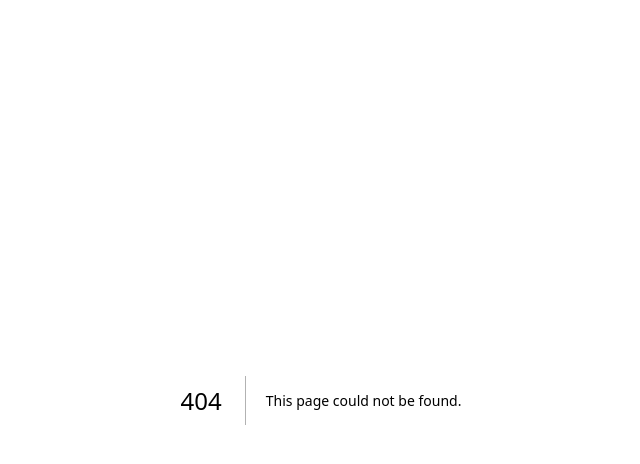
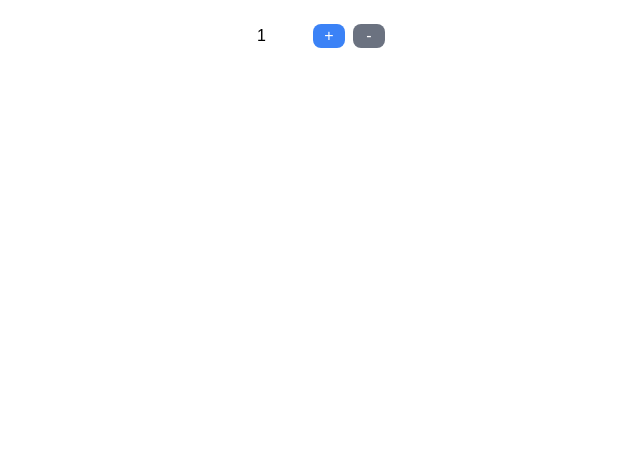
Before and after one commit to parampatani04/cprg306-assignments, a Next.js app: page /week-4 in a window 1280 px wide. Before the commit this address had no page. Shown: the top 464 px of the page, without its empty margins (319-959 px from the left). Built offline with nearby package versions, Linux system fonts and the light colour scheme.

Commit message:
Week 4 complete

```diff
--- a/app/page.js
+++ b/app/page.js
@@ -7,6 +7,8 @@ function Page () {
   <h1>CPRG 306: Web Development 2 - Assignments</h1>
   <Link href='./week-2'>Week-2</Link><br/>
   <Link href='./week-3'>Week-3</Link><br/>
+  <Link href='./week-4'>Week-4</Link><br/>
+
   </div>
   );
 }
--- /dev/null
+++ b/app/week-4/new-item.js
@@ -0,0 +1,25 @@
+"use client"
+
+import React, { useState } from 'react';
+
+function NewItem() {
+    const [quantity, setQuantity] = useState(1);
+
+    const increment = () => setQuantity(quantity + 1);
+
+    const decrement = () => setQuantity(quantity - 1);
+
+    return(
+        <div className="flex justify-center">
+        <div className="flex justify-between p-2 m-4 bg-white text-white w-36">
+            <p className="text-black">{quantity}</p>
+            <div className="flex gap-2">
+            <button onClick={increment} className="w-8 bg-blue-500 rounded-lg hover:bg-blue-600 disabled:bg-gray-500" disabled={quantity==20}>+</button>
+            <button onClick={decrement} className="w-8 bg-blue-500 rounded-lg hover:bg-blue-600 disabled:bg-gray-500" disabled={quantity==1}>-</button>
+            </div>
+        </div>
+        </div>
+    )
+}
+
+export default NewItem;
--- /dev/null
+++ b/app/week-4/page.js
@@ -0,0 +1,8 @@
+import React from 'react';
+import NewItem from './new-item';
+
+export default function Page() {
+    return(
+        <NewItem />
+    )
+}
```
